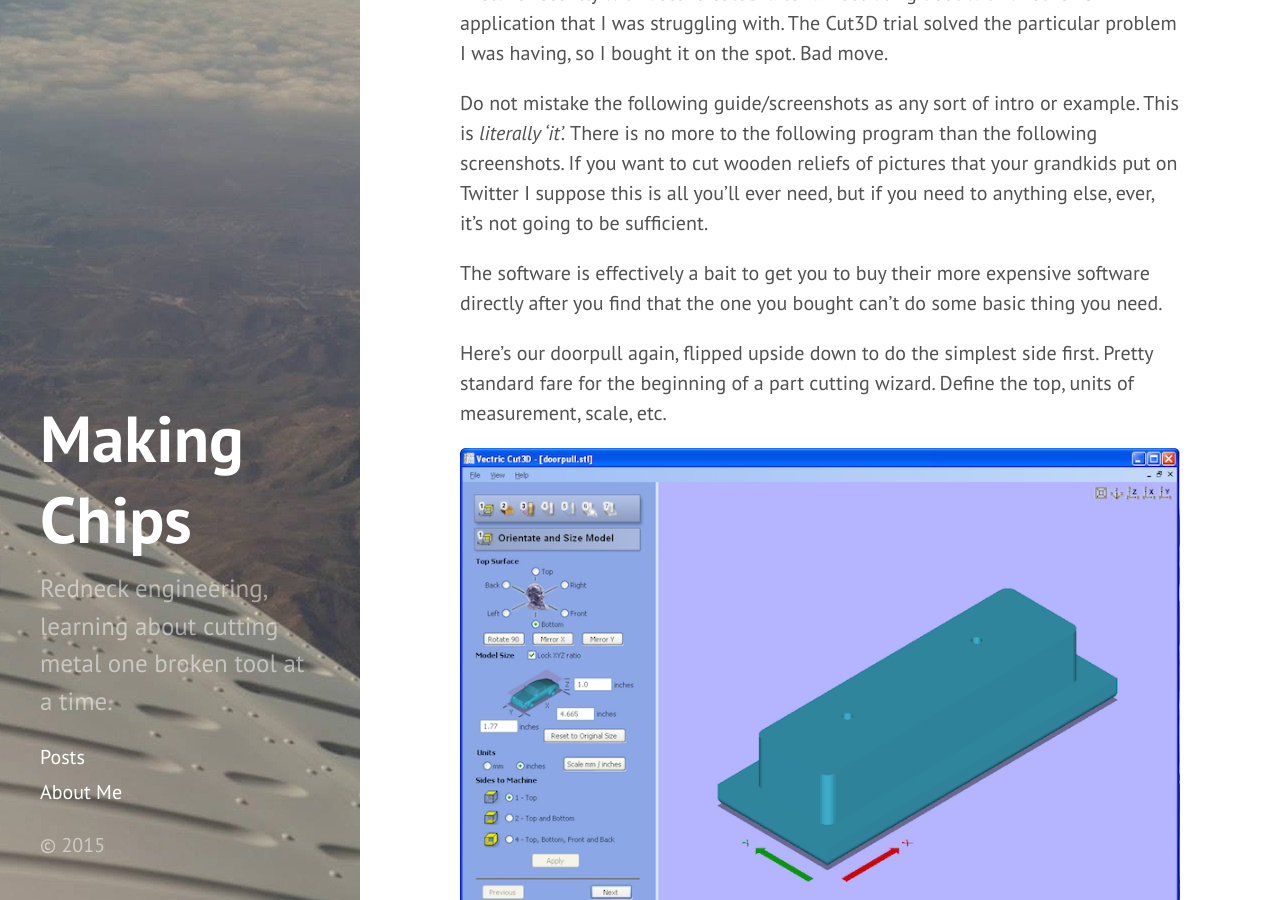
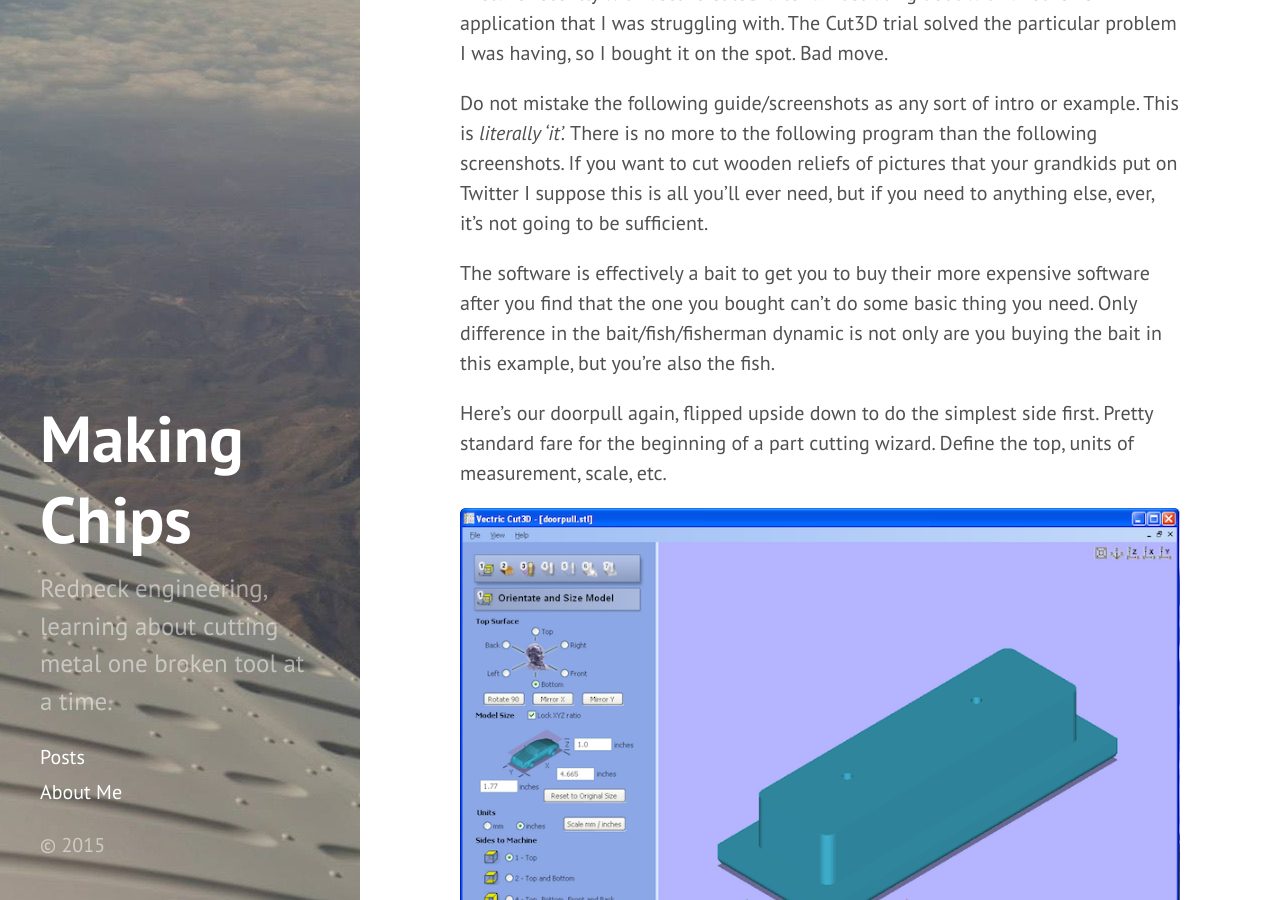
Before and after one commit to makingchips/makingchips.github.io, a Jekyll site: the page built from _posts/2015-10-27-VectricCut3D.md, in a window 1280 px wide and 900 px high, scrolled down 322 px. Built offline with Jekyll 4.4.1, drawn with Linux system fonts in a browser that asks for light colours; Markdown is read by kramdown in place of the engine named in the settings.

Commit message:
Update 2015-10-27-VectricCut3D.md

```diff
--- a/_posts/2015-10-27-VectricCut3D.md
+++ b/_posts/2015-10-27-VectricCut3D.md
@@ -11,7 +11,7 @@
 
 Do not mistake the following guide/screenshots as any sort of intro or example.  This is *literally 'it'.*  There is no more to the following program than the following screenshots.  If you want to cut wooden reliefs of pictures that your grandkids put on Twitter I suppose this is all you'll ever need, but if you need to anything else, ever, it's not going to be sufficient.
 
-The software is effectively a bait to get you to buy their more expensive software directly after you find that the one you bought can't do some basic thing you need.
+The software is effectively a bait to get you to buy their more expensive software after you find that the one you bought can't do some basic thing you need.  Only difference in the bait/fish/fisherman dynamic is not only are you buying the bait in this example, but you're also the fish.
 
 Here's our doorpull again, flipped upside down to do the simplest side first.  Pretty standard fare for the beginning of a part cutting wizard.  Define the top, units of measurement, scale, etc.
 
```
